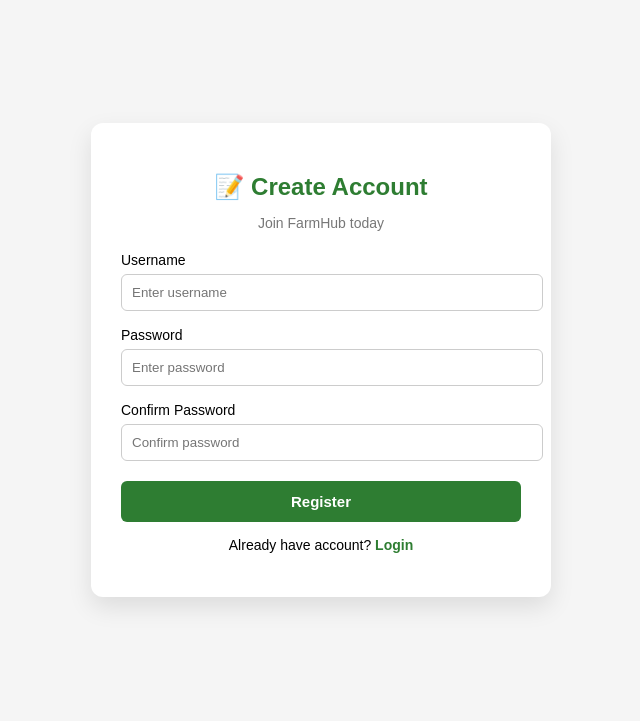
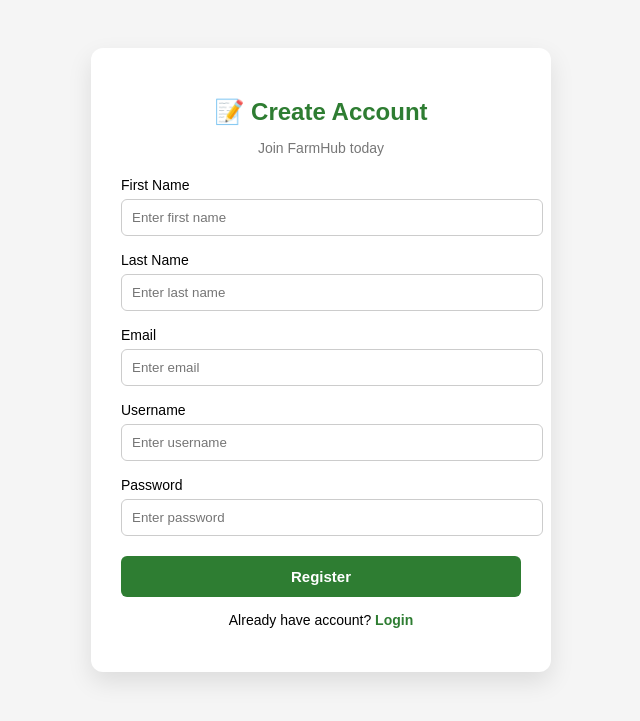
Before and after one commit to kvishnukumarreddy/FarmHub, a Django app: page /register/ in a window 1280 px wide. Shown: the part 64-785 px from the top of the page, without its empty margins (319-959 px from the left). Run offline with Django 5.2, Linux system fonts and the light colour scheme.

Commit message:
Initial FarmHub project upload

```diff
--- a/core/templates/register.html
+++ b/core/templates/register.html
@@ -78,22 +78,7 @@
     text-decoration: none;
     font-weight: bold;
 }
-button {
-    width: 100%;
-    padding: 8px;
-    background: #2e7d32;
-    color: white;
-    border: none;
-    border-radius: 6px;
-    font-size: 15px;
-    cursor: pointer;
-    transition: 0.3s;
-}
 
-button:hover {
-    background: #1b5e20;
-    transform: scale(0.97);
-}
 </style>
 
 <div class="auth-container">
@@ -101,9 +86,29 @@ button:hover {
 
         <h2>📝 Create Account</h2>
         <p class="subtitle">Join FarmHub today</p>
-
         <form method="POST">
             {% csrf_token %}
+
+            {% if messages %}
+                {% for message in messages %}
+                    <p style="color:red;">{{ message }}</p>
+                {% endfor %}
+            {% endif %}
+
+            <div class="form-group">
+                <label>First Name</label>
+                <input type="text" name="first_name" placeholder="Enter first name" required>
+            </div>
+
+            <div class="form-group">
+                <label>Last Name</label>
+                <input type="text" name="last_name" placeholder="Enter last name" required>
+            </div>
+
+            <div class="form-group">
+                <label>Email</label>
+                <input type="email" name="email" placeholder="Enter email" required>
+            </div>
 
             <div class="form-group">
                 <label>Username</label>
@@ -112,12 +117,7 @@ button:hover {
 
             <div class="form-group">
                 <label>Password</label>
-                <input type="password" name="password1" placeholder="Enter password" required>
-            </div>
-
-            <div class="form-group">
-                <label>Confirm Password</label>
-                <input type="password" name="password2" placeholder="Confirm password" required>
+                <input type="password" name="password" placeholder="Enter password" required>
             </div>
 
             <button type="submit" class="register-btn">Register</button>
--- a/core/urls.py
+++ b/core/urls.py
@@ -7,6 +7,7 @@ urlpatterns = [
     path('products/', views.products, name='products'),
     path('register/',views.register,name='register'),
     path('accounts/login/', views.user_login, name='login'),
+    path('logout/', views.user_logout, name='logout'),
     path('add-to-cart/<int:product_id>/', views.add_to_cart, name='add_to_cart'),
     path('cart/',views.cart_view,name='cart'),
     path('increase/<int:item_id>/', views.increase_quantity),
--- a/core/views.py
+++ b/core/views.py
@@ -29,18 +29,33 @@ def products(request):
 
 def register(request):
     if request.method == 'POST':
-        username = request.POST.get('username')
-        password = request.POST.get('password1')
+        first_name = request.POST['first_name']
+        last_name = request.POST['last_name']
+        email = request.POST['email']
+        username = request.POST['username']
+        password = request.POST['password']
 
-        if not User.objects.filter(username=username).exists():
-            User.objects.create_user(username=username, password=password)
-            return redirect('login')
+        if User.objects.filter(username=username).exists():
+            messages.error(request, 'Username already exists')
+            return redirect('/register/')
+
+        User.objects.create_user(
+            username=username,
+            email=email,
+            password=password,
+            first_name=first_name,
+            last_name=last_name
+        )
+
+        messages.success(request, 'Registration Successful')
+        return redirect('/accounts/login/')
 
     return render(request, 'register.html')
 
 def user_login(request):
     if request.method == 'POST':
         username = request.POST.get('username')
+        Firstname = request.POST.get('Firstname')
         password = request.POST.get('password')
 
         print("USERNAME:", username)
@@ -59,6 +74,10 @@ def user_login(request):
             return render(request, 'login.html',)
 
     return render(request, 'login.html')
+
+def user_logout(request):
+    logout(request)
+    return redirect('/')
 
 
 def add_to_cart(request, product_id):
```
Also changed, not shown: db.sqlite3.
